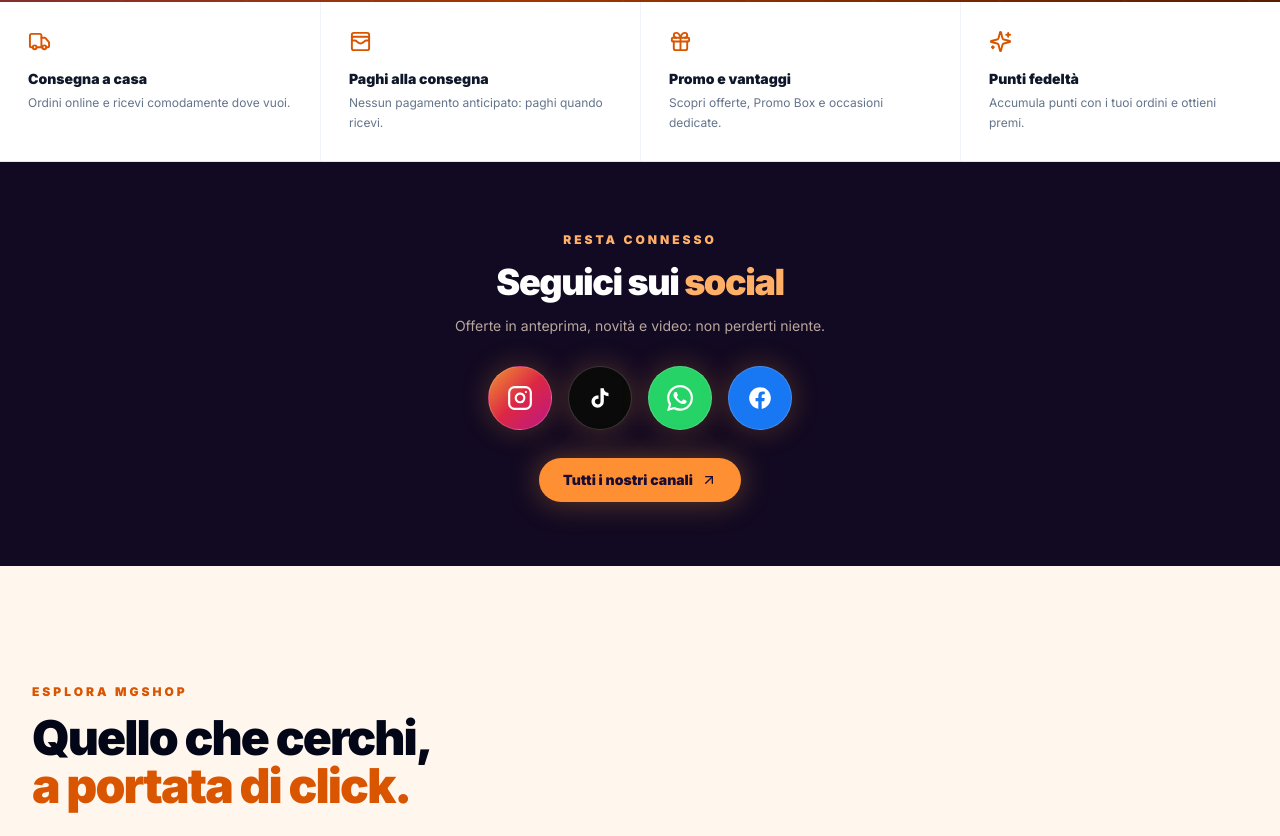
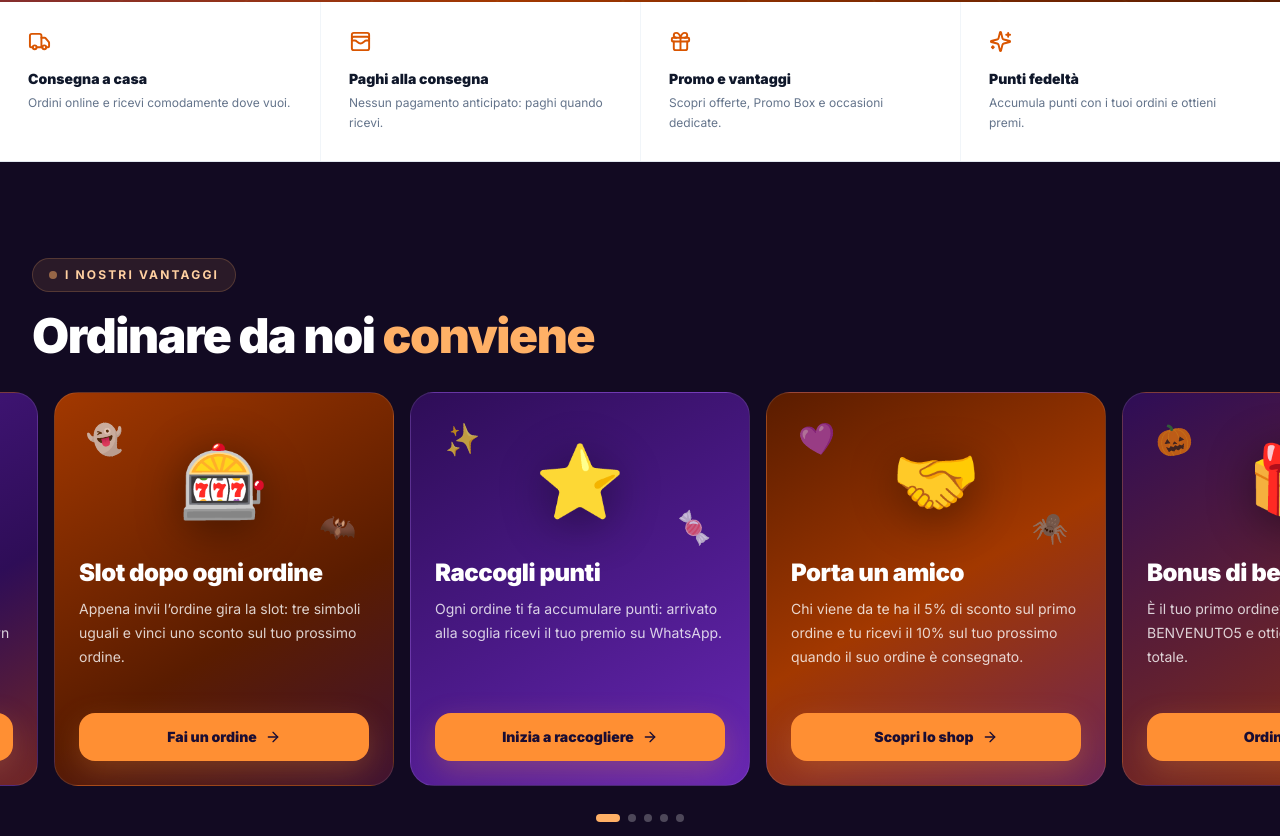
Before and after one commit to aureliomary2402-coder/mgshop-casa, a Next.js app: page / in a window 1280 px wide. Shown: the part 818-1654 px from the top of the page. Built offline with nearby package versions, Linux system fonts and the light colour scheme; no server answers.

Commit message:
Landing: carosello dei vantaggi

```diff
--- a/app/page.tsx
+++ b/app/page.tsx
@@ -4,6 +4,7 @@ import Link from "next/link";
 import Image from "next/image";
 import { SocialSection } from "@/components/shop/social-section";
 import { SocialMenu } from "@/components/shop/social-menu";
+import { BenefitsCarousel } from "@/components/shop/benefits-carousel";
 import {
   ArrowRight,
   Check,
@@ -317,6 +318,8 @@ export default function HomePage() {
           })}
         </div>
       </section>
+
+      <BenefitsCarousel />
 
       {/* =========================================================
           CATEGORIE
--- /dev/null
+++ b/components/shop/benefits-carousel.tsx
@@ -0,0 +1,180 @@
+"use client"
+
+import { useEffect, useRef, useState } from 'react'
+import Link from 'next/link'
+import { ArrowRight } from 'lucide-react'
+
+// Carosello dei vantaggi per la landing. Ogni slide e una card con grafica a
+// emoji (tema Halloween). Per usare una foto vera su una slide basta aggiungere
+// `image: '/images/nome-file.jpg'` (file dentro public/images): viene mostrata
+// come sfondo con un velo scuro per tenere leggibile il testo.
+interface Slide {
+  title: string
+  text: string
+  art: string[]
+  gradient: string
+  href: string
+  cta: string
+  image?: string
+}
+
+const SLIDES: Slide[] = [
+  {
+    title: 'Lotteria a premi',
+    text: 'Prendi un biglietto, scegli il tuo numero e incrocia le dita: allo scadere del countdown le bolle scoppiano e resta solo quella vincente.',
+    art: ['🎟️', '🎃', '🫧'],
+    gradient: 'linear-gradient(150deg,#4c1a8a 0%,#2e0d57 60%,#a23800 130%)',
+    href: '/lotteria',
+    cta: 'Partecipa',
+  },
+  {
+    title: 'Slot dopo ogni ordine',
+    text: 'Appena invii l’ordine gira la slot: tre simboli uguali e vinci uno sconto sul tuo prossimo ordine.',
+    art: ['🎰', '👻', '🦇'],
+    gradient: 'linear-gradient(150deg,#a23800 0%,#5a1c00 60%,#2e0d57 130%)',
+    href: '/shop',
+    cta: 'Fai un ordine',
+  },
+  {
+    title: 'Raccogli punti',
+    text: 'Ogni ordine ti fa accumulare punti: arrivato alla soglia ricevi il tuo premio su WhatsApp.',
+    art: ['⭐', '✨', '🍬'],
+    gradient: 'linear-gradient(150deg,#2e0d57 0%,#4c1a8a 55%,#7a2fd0 130%)',
+    href: '/shop',
+    cta: 'Inizia a raccogliere',
+  },
+  {
+    title: 'Porta un amico',
+    text: 'Chi viene da te ha il 5% di sconto sul primo ordine e tu ricevi il 10% sul tuo prossimo quando il suo ordine è consegnato.',
+    art: ['🤝', '💜', '🕷️'],
+    gradient: 'linear-gradient(150deg,#5a1c00 0%,#a23800 50%,#4c1a8a 130%)',
+    href: '/shop',
+    cta: 'Scopri lo shop',
+  },
+  {
+    title: 'Bonus di benvenuto',
+    text: 'È il tuo primo ordine? Usa il coupon BENVENUTO5 e ottieni il 5% di sconto sul totale.',
+    art: ['🎁', '🎃', '💀'],
+    gradient: 'linear-gradient(150deg,#2e0d57 0%,#a23800 120%)',
+    href: '/shop',
+    cta: 'Ordina ora',
+  },
+]
+
+export function BenefitsCarousel() {
+  const ref = useRef<HTMLDivElement>(null)
+  const [active, setActive] = useState(0)
+  const pausedUntil = useRef(0)
+  const hovering = useRef(false)
+
+  const pad = (c: HTMLDivElement) => parseFloat(getComputedStyle(c).paddingLeft) || 0
+
+  const goTo = (i: number) => {
+    const c = ref.current
+    const el = c?.children[i] as HTMLElement | undefined
+    if (!c || !el) return
+    c.scrollTo({ left: el.offsetLeft - pad(c), behavior: 'smooth' })
+  }
+
+  const onScroll = () => {
+    const c = ref.current
+    if (!c) return
+    let best = 0, bestDist = Infinity
+    Array.from(c.children).forEach((el, i) => {
+      const d = Math.abs((el as HTMLElement).offsetLeft - pad(c) - c.scrollLeft)
+      if (d < bestDist) { bestDist = d; best = i }
+    })
+    setActive(best)
+  }
+
+  // Scorrimento automatico, in pausa mentre l'utente tocca/trascina/passa il mouse
+  useEffect(() => {
+    if (typeof window !== 'undefined' && window.matchMedia('(prefers-reduced-motion: reduce)').matches) return
+    const iv = setInterval(() => {
+      if (hovering.current || Date.now() < pausedUntil.current) return
+      const c = ref.current
+      if (!c) return
+      const atEnd = c.scrollLeft + c.clientWidth >= c.scrollWidth - 4
+      if (atEnd) c.scrollTo({ left: 0, behavior: 'smooth' })
+      else goTo(Math.min(SLIDES.length - 1, active + 1))
+    }, 4500)
+    return () => clearInterval(iv)
+    // eslint-disable-next-line react-hooks/exhaustive-deps
+  }, [active])
+
+  const pause = () => { pausedUntil.current = Date.now() + 9000 }
+
+  return (
+    <section className="relative overflow-hidden bg-[#120a22] py-16 sm:py-24">
+      <div className="pointer-events-none absolute inset-0">
+        <div className="absolute left-1/2 top-1/2 h-[380px] w-[620px] -translate-x-1/2 -translate-y-1/2 rounded-full bg-zucca-400/10 blur-[120px]" />
+      </div>
+
+      <div className="relative mx-auto max-w-7xl">
+        <div className="px-5 sm:px-8">
+          <div className="inline-flex items-center gap-2 rounded-full border border-zucca-300/20 bg-zucca-300/10 px-4 py-2 text-xs font-bold uppercase tracking-[0.18em] text-zucca-200">
+            <span className="h-2 w-2 animate-pulse rounded-full bg-zucca-300" />
+            I nostri vantaggi
+          </div>
+          <h2 className="mt-5 text-3xl font-black leading-tight tracking-[-.03em] text-white sm:text-5xl">
+            Ordinare da noi <span className="text-zucca-300">conviene</span>
+          </h2>
+        </div>
+
+        <div
+          ref={ref}
+          onScroll={onScroll}
+          onTouchStart={pause}
+          onPointerDown={pause}
+          onMouseEnter={() => { hovering.current = true }}
+          onMouseLeave={() => { hovering.current = false }}
+          className="scrollbar-hide relative mt-8 flex snap-x snap-mandatory gap-4 overflow-x-auto scroll-smooth px-5 pb-2 sm:px-8"
+          style={{ scrollPaddingLeft: 20 }}
+        >
+          {SLIDES.map((s) => (
+            <article
+              key={s.title}
+              className="relative flex w-[82%] max-w-[360px] shrink-0 snap-start flex-col overflow-hidden rounded-3xl border border-white/10 p-6 sm:w-[340px]"
+              style={{ background: s.gradient, minHeight: 360 }}
+            >
+              {s.image && (
+                <>
+                  {/* eslint-disable-next-line @next/next/no-img-element */}
+                  <img src={s.image} alt="" className="absolute inset-0 h-full w-full object-cover" />
+                  <div className="absolute inset-0 bg-[#120a22]/65" />
+                </>
+              )}
+              <div className="relative flex h-32 items-center justify-center">
+                <span className="absolute left-2 top-1 -rotate-12 text-3xl opacity-70">{s.art[1]}</span>
+                <span className="absolute bottom-0 right-3 rotate-12 text-3xl opacity-70">{s.art[2]}</span>
+                <span className="text-7xl drop-shadow-[0_8px_24px_rgba(0,0,0,0.45)]">{s.art[0]}</span>
+              </div>
+              <h3 className="relative mt-3 text-2xl font-black tracking-[-.02em] text-white">{s.title}</h3>
+              <p className="relative mt-2 flex-1 text-sm leading-6 text-white/80">{s.text}</p>
+              <Link
+                href={s.href}
+                className="group relative mt-5 inline-flex h-12 items-center justify-center gap-2 rounded-2xl bg-zucca-400 px-5 text-sm font-black text-[#1a0d33] shadow-[0_10px_30px_rgba(255,154,61,.25)] transition hover:bg-zucca-300"
+              >
+                {s.cta}
+                <ArrowRight size={16} className="transition-transform group-hover:translate-x-1" />
+              </Link>
+            </article>
+          ))}
+          <div className="w-1 shrink-0 sm:w-4" aria-hidden="true" />
+        </div>
+
+        <div className="mt-5 flex justify-center gap-2">
+          {SLIDES.map((s, i) => (
+            <button
+              key={s.title}
+              aria-label={`Vai a ${s.title}`}
+              onClick={() => { pause(); goTo(i) }}
+              className="h-2 rounded-full transition-all"
+              style={{ width: i === active ? 24 : 8, background: i === active ? '#ffb066' : 'rgba(255,255,255,0.25)' }}
+            />
+          ))}
+        </div>
+      </div>
+    </section>
+  )
+}
```
